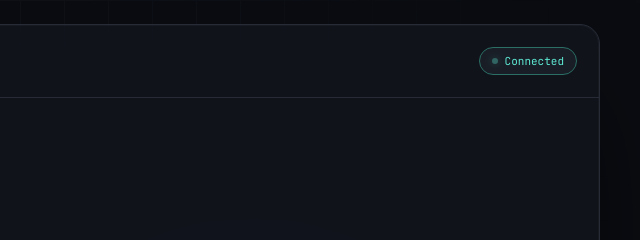
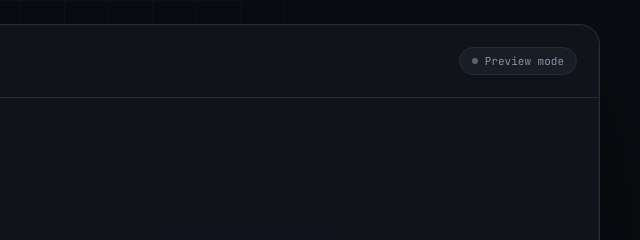
Before and after one commit to Yashraj608/Relay-personal-ai-assistant, a plain HTML site: page index.html in a window 1280 px wide. Shown: the top 240 px of the page, 640-1280 px from the left. Drawn offline with Linux system fonts and the light colour scheme.

Commit message:
Wehbook Changes

```diff
--- a/index.html
+++ b/index.html
@@ -363,7 +363,7 @@
   // "https://your-instance.app.n8n.cloud/webhook/relay"
   // Leave it as an empty string to run in preview/demo mode.
   // ============================================================
-  const WEBHOOK_URL = "http://localhost:5678/webhook/6ec5921e-11d0-4832-be89-7a7cdf494c14";
+  const WEBHOOK_URL = "";
   // ============================================================
 
   const chat = document.getElementById('chat');
```
